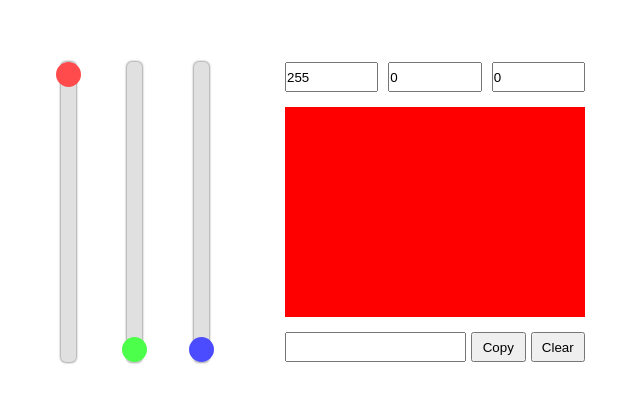
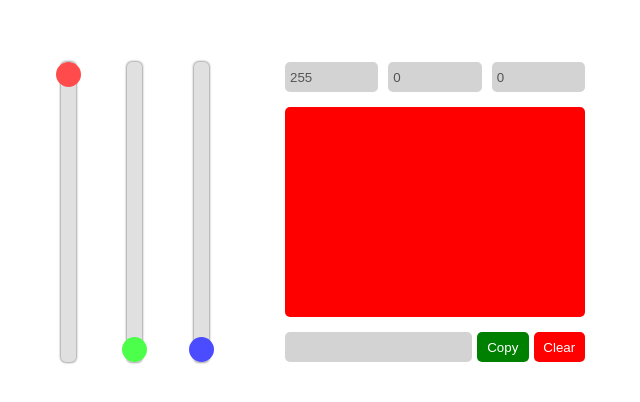
Before and after one commit to Dev-Fan-Club/color_generator, a plain HTML site: page index.html in a window 1280 px wide. Shown: the part 188-590 px from the top of the page, without its empty margins (355-995 px from the left). Drawn offline with Linux system fonts and the light colour scheme.

Commit message:
create final design structure

```diff
--- a/index.html
+++ b/index.html
@@ -16,15 +16,15 @@
             </div>
             <div class="color-button-container">
                 <div class="value-group">
-                    <input type="text" class="value" value="255" id="red-value" />
-                    <input type="text" class="value" value="0" id="green-value" />
-                    <input type="text" class="value" value="0" id="blue-value" />
+                    <input type="text" class="value" readonly value="255" id="red-value" />
+                    <input type="text" class="value" readonly value="0" id="green-value" />
+                    <input type="text" class="value" readonly value="0" id="blue-value" />
                 </div>
                 <div class="color-preview"></div>
                 <div class="button-group">
                     <input type="text" id="color-code" />
-                    <button id="copy">Copy</button>
-                    <button id="clear">Clear</button>
+                    <button id="copy-button">Copy</button>
+                    <button id="clear-button">Clear</button>
                 </div>
             </div>
         </div>
--- a/styles.css
+++ b/styles.css
@@ -78,11 +78,17 @@
 .container .color-button-container .value-group .value {
     width: 100%;
     height: 100%;
+    padding: 0px 5px;
+    border: none;
+    border-radius: 5px;
+    background-color: #d3d3d3;
+    color: rgba(0, 0, 0, 0.6);
 }
 
 .container .color-button-container .color-preview {
     width: 100%;
     height: 70%;
+    border-radius: 5px;
     background-color: rgb(255, 0, 0);
 }
 
@@ -93,3 +99,26 @@
     grid-template-columns: 2fr 1fr 1fr;
     gap: 5px;
 }
+
+.container .color-button-container .button-group > input {
+    padding: 0px 5px;
+    border: none;
+    border-radius: 5px;
+    background-color: #d3d3d3;
+    color: rgba(0, 0, 0, 0.6);
+}
+
+.container .color-button-container .button-group > button {
+    border: none;
+    border-radius: 5px;
+    cursor: pointer;
+    color: #fff;
+}
+
+.container .color-button-container .button-group #copy-button {
+    background-color: green;
+}
+
+.container .color-button-container .button-group #clear-button {
+    background-color: red;
+}
```
